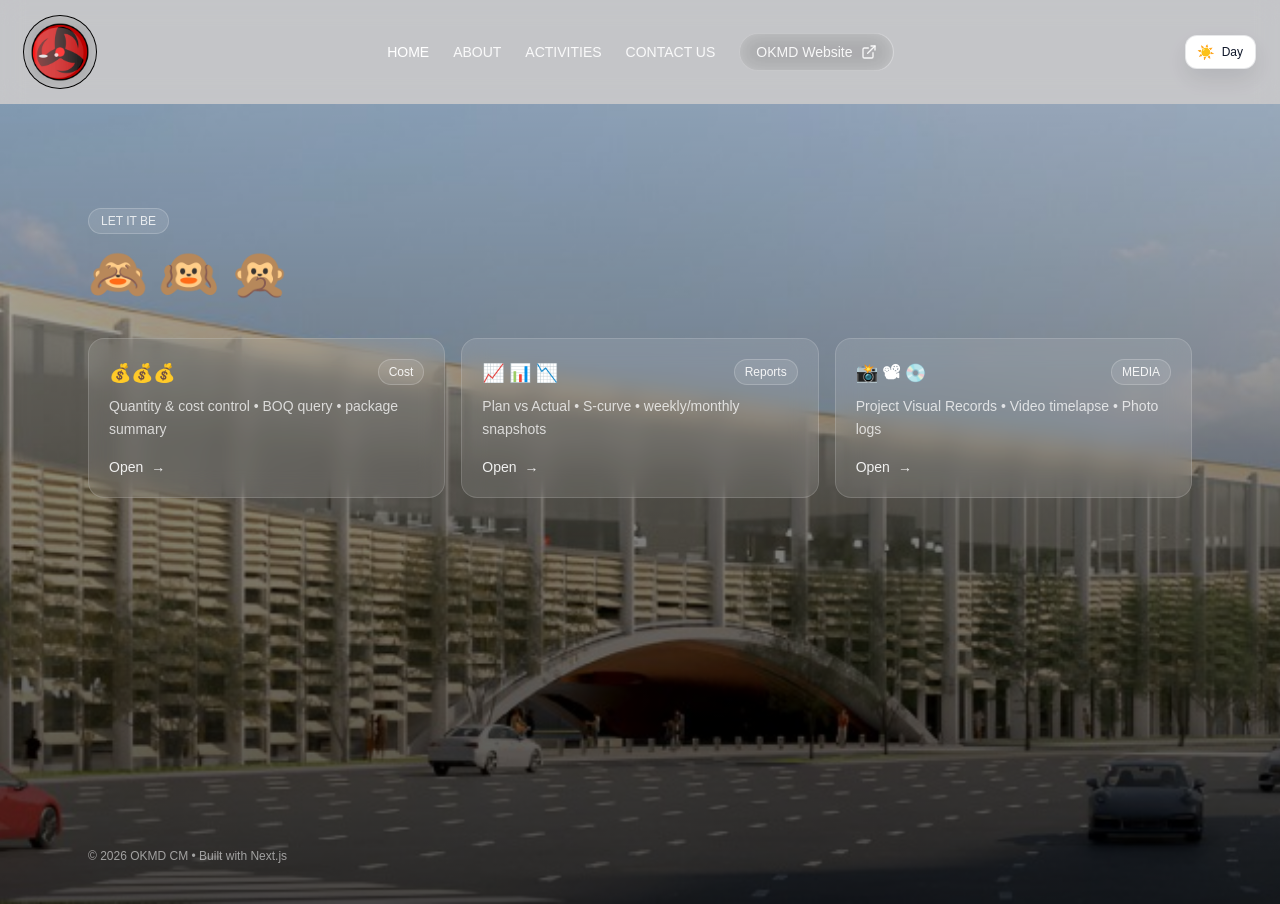
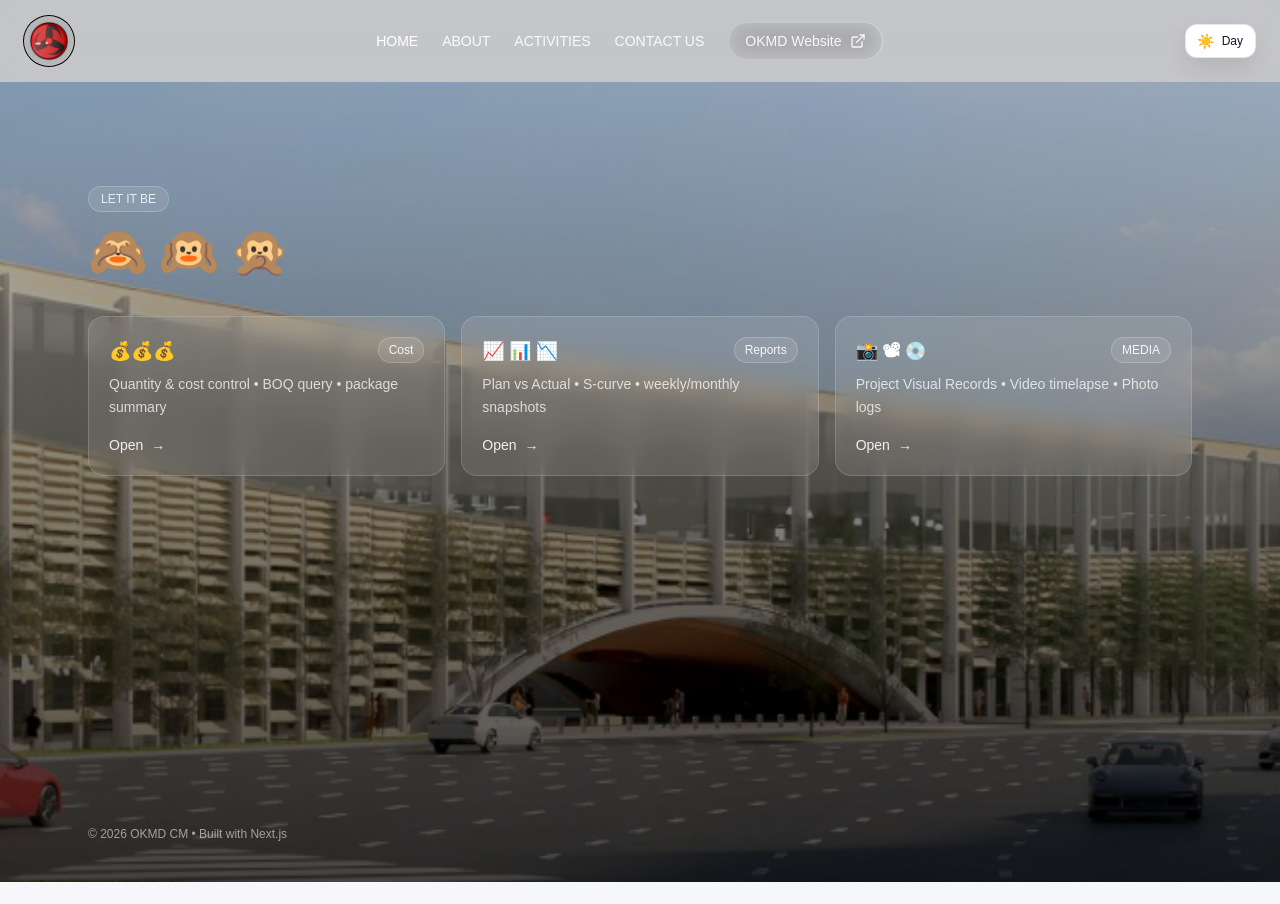
Before and after one commit to Suzanoo/okmd, a Next.js app: page / in a window 1280 px wide. After the commit the page ends 882 px from the top, so only its background shows below. Built offline with nearby package versions, Linux system fonts and the light colour scheme.

Commit message:
chore: snapshot before Supabase integration

```diff
--- a/app/_components/AppHeader.tsx
+++ b/app/_components/AppHeader.tsx
@@ -88,8 +88,8 @@ export default function AppHeader() {
           <Image
             src="/images/logo.png"
             alt="OKMD"
-            width={72}
-            height={72}
+            width={50}
+            height={50}
             className="rounded-full bg-white/10 p-1 ring-1 ring-black backdrop-blur-md object-contain"
             priority
           />
--- a/package.json
+++ b/package.json
@@ -9,6 +9,8 @@
     "lint": "eslint"
   },
   "dependencies": {
+    "@supabase/ssr": "^0.8.0",
+    "@supabase/supabase-js": "^2.95.3",
     "jspdf": "^4.1.0",
     "jspdf-autotable": "^5.0.7",
     "lucide-react": "^0.563.0",
```
Also changed, not shown: 1 other file (tests, documents, lock files or other folders).
